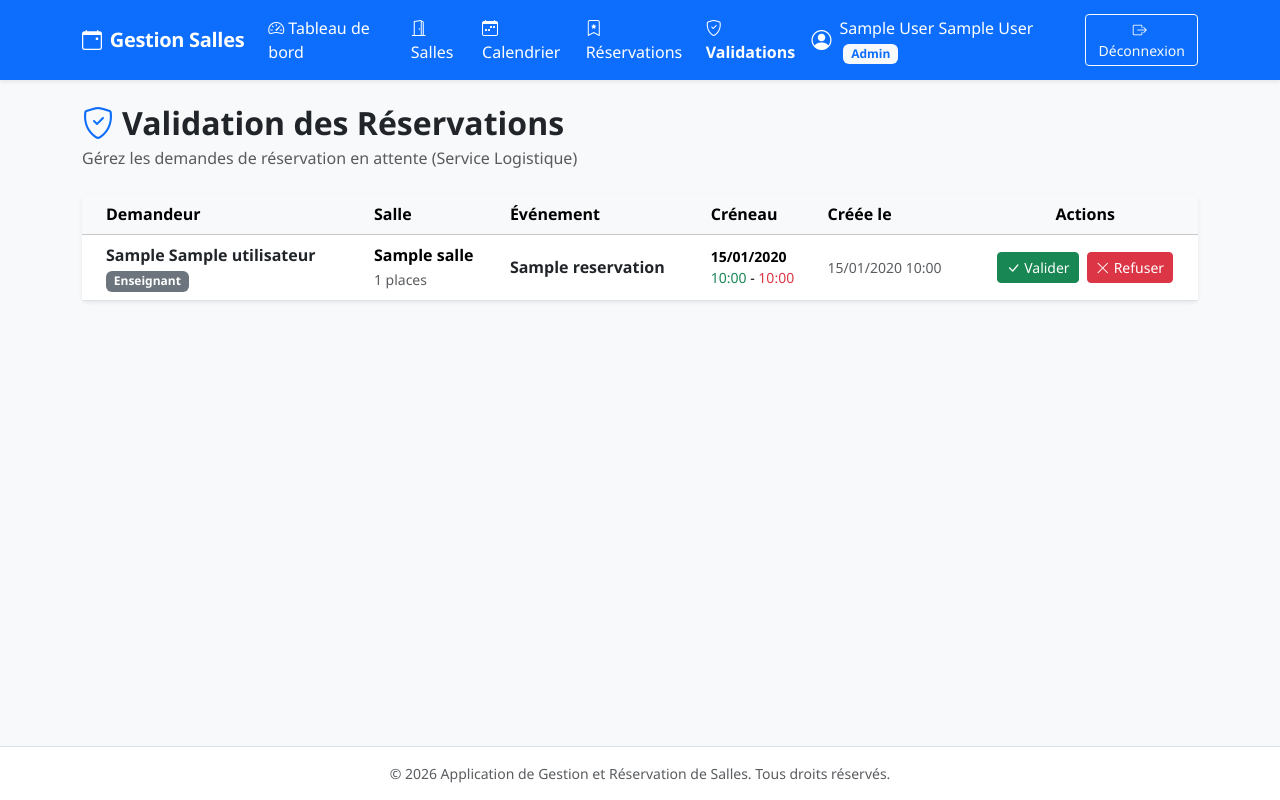
After one commit to Isma-Andri/gestion-reservation-salles, a PHP site: page /reservations/validations in a window 1280 px wide. The commit adds this page. Run offline with PHP 8.4, Linux system fonts and the light colour scheme; the visitor is signed in with stand-in values (Sample User, id 1); tables that the repository leaves empty hold one stand-in row (values such as "Sample post").

Commit message:
feat: implement auto-validation (US09) and manual validation dashboard (US10)

```diff
--- a/public/index.php
+++ b/public/index.php
@@ -86,7 +86,19 @@ switch ($uri) {
         $calendrierController->events();
         break;
 
-    // Routes pour la gestion des réservations (US07, US08)
+    // Routes pour la gestion des réservations (US07, US08, US09, US10)
+    case '/reservations/validations':
+        $reservationController->validations();
+        break;
+
+    case '/reservations/validate':
+        $reservationController->validate();
+        break;
+
+    case '/reservations/reject':
+        $reservationController->reject();
+        break;
+
     case '/reservations':
         $reservationController->index();
         break;
--- a/src/Controllers/ReservationController.php
+++ b/src/Controllers/ReservationController.php
@@ -111,9 +111,9 @@ class ReservationController {
 
             // --- Création si aucune erreur ---
             if (empty($errors)) {
-                // Déterminer le statut initial selon le rôle (préparation US09)
+                // Déterminer le statut initial selon le rôle (US09: Validation automatique)
                 $role = $_SESSION['role'] ?? '';
-                $statut = 'en_attente'; // Par défaut en attente
+                $statut = ($role === 'enseignant' || $role === 'admin') ? 'validee' : 'en_attente';
 
                 $newId = $this->reservationModel->create(
                     $_SESSION['utilisateur_id'],
@@ -276,5 +276,87 @@ class ReservationController {
         ]);
         exit;
     }
+    /**
+     * Liste des réservations en attente (US10 - pour logistique et admin)
+     */
+    public function validations() {
+        $this->requireAuth();
+
+        $role = $_SESSION['role'];
+        if ($role !== 'admin' && $role !== 'logistique') {
+            $_SESSION['flash_error'] = "Accès refusé. Seul le service logistique ou un administrateur peut valider les réservations.";
+            header("Location: /dashboard");
+            exit;
+        }
+
+        $pendingReservations = $this->reservationModel->getPendingForValidation();
+        $pageTitle = "Validation des Réservations";
+
+        require __DIR__ . '/../Views/reservations/validations.php';
+    }
+
+    /**
+     * Valide une réservation (US10)
+     */
+    public function validate() {
+        $this->requireAuth();
+
+        if ($_SERVER['REQUEST_METHOD'] !== 'POST') {
+            header("Location: /reservations/validations");
+            exit;
+        }
+
+        $role = $_SESSION['role'];
+        if ($role !== 'admin' && $role !== 'logistique') {
+            $_SESSION['flash_error'] = "Action non autorisée.";
+            header("Location: /dashboard");
+            exit;
+        }
+
+        $id = (int)($_POST['id'] ?? 0);
+        if ($id > 0) {
+            $result = $this->reservationModel->updateStatut($id, 'validee');
+            if ($result) {
+                $_SESSION['flash_success'] = "Réservation #$id validée avec succès.";
+            } else {
+                $_SESSION['flash_error'] = "Erreur lors de la validation de la réservation.";
+            }
+        }
+
+        header("Location: /reservations/validations");
+        exit;
+    }
+
+    /**
+     * Refuse/rejette une réservation (US10)
+     */
+    public function reject() {
+        $this->requireAuth();
+
+        if ($_SERVER['REQUEST_METHOD'] !== 'POST') {
+            header("Location: /reservations/validations");
+            exit;
+        }
+
+        $role = $_SESSION['role'];
+        if ($role !== 'admin' && $role !== 'logistique') {
+            $_SESSION['flash_error'] = "Action non autorisée.";
+            header("Location: /dashboard");
+            exit;
+        }
+
+        $id = (int)($_POST['id'] ?? 0);
+        if ($id > 0) {
+            $result = $this->reservationModel->updateStatut($id, 'refusee');
+            if ($result) {
+                $_SESSION['flash_success'] = "Réservation #$id refusée.";
+            } else {
+                $_SESSION['flash_error'] = "Erreur lors du refus de la réservation.";
+            }
+        }
+
+        header("Location: /reservations/validations");
+        exit;
+    }
 }
 ?>
--- a/src/Views/layout/navbar.php
+++ b/src/Views/layout/navbar.php
@@ -29,10 +29,17 @@ $currentUri = parse_url($_SERVER['REQUEST_URI'], PHP_URL_PATH);
                         </a>
                     </li>
                     <li class="nav-item">
-                        <a class="nav-link <?php echo strpos($currentUri, '/reservations') === 0 ? 'active fw-bold' : 'text-white'; ?>" href="/reservations">
+                        <a class="nav-link <?php echo strpos($currentUri, '/reservations') === 0 && $currentUri !== '/reservations/validations' ? 'active fw-bold' : 'text-white'; ?>" href="/reservations">
                             <i class="bi bi-bookmark-star me-1"></i>Réservations
                         </a>
                     </li>
+                    <?php if (in_array($_SESSION['role'], ['admin', 'logistique'])): ?>
+                    <li class="nav-item">
+                        <a class="nav-link <?php echo $currentUri === '/reservations/validations' ? 'active fw-bold' : 'text-white'; ?>" href="/reservations/validations">
+                            <i class="bi bi-shield-check me-1"></i>Validations
+                        </a>
+                    </li>
+                    <?php endif; ?>
                 </ul>
                 <div class="d-flex align-items-center text-white me-3">
                     <i class="bi bi-person-circle me-2 fs-5"></i>
--- /dev/null
+++ b/src/Views/reservations/validations.php
@@ -0,0 +1,110 @@
+<?php
+// src/Views/reservations/validations.php
+$pageTitle = $pageTitle ?? "Validation des Réservations";
+require __DIR__ . '/../layout/header.php';
+require __DIR__ . '/../layout/navbar.php';
+
+// Récupérer les messages flash
+$flashSuccess = $_SESSION['flash_success'] ?? null;
+$flashError = $_SESSION['flash_error'] ?? null;
+unset($_SESSION['flash_success'], $_SESSION['flash_error']);
+?>
+
+<div class="container pb-5">
+    <!-- Messages flash -->
+    <?php if ($flashSuccess): ?>
+        <div class="alert alert-success alert-dismissible fade show shadow-sm border-0" role="alert">
+            <i class="bi bi-check-circle-fill me-2"></i><?php echo htmlspecialchars($flashSuccess); ?>
+            <button type="button" class="btn-close" data-bs-dismiss="alert" aria-label="Fermer"></button>
+        </div>
+    <?php endif; ?>
+    <?php if ($flashError): ?>
+        <div class="alert alert-danger alert-dismissible fade show shadow-sm border-0" role="alert">
+            <i class="bi bi-exclamation-triangle-fill me-2"></i><?php echo htmlspecialchars($flashError); ?>
+            <button type="button" class="btn-close" data-bs-dismiss="alert" aria-label="Fermer"></button>
+        </div>
+    <?php endif; ?>
+
+    <!-- En-tête -->
+    <div class="d-flex justify-content-between align-items-center mb-4 flex-wrap gap-3">
+        <div>
+            <h2 class="fw-bold mb-1">
+                <i class="bi bi-shield-check text-primary me-2"></i>Validation des Réservations
+            </h2>
+            <p class="text-muted mb-0">Gérez les demandes de réservation en attente (Service Logistique)</p>
+        </div>
+    </div>
+
+    <!-- Liste des réservations en attente -->
+    <?php if (empty($pendingReservations)): ?>
+        <div class="card border-0 shadow-sm">
+            <div class="card-body text-center py-5">
+                <i class="bi bi-check2-all text-success" style="font-size: 3rem;"></i>
+                <h5 class="text-muted mt-3">Aucune demande en attente</h5>
+                <p class="text-muted">Toutes les réservations ont été traitées.</p>
+            </div>
+        </div>
+    <?php else: ?>
+        <div class="card border-0 shadow-sm">
+            <div class="card-body p-0">
+                <div class="table-responsive">
+                    <table class="table table-hover mb-0 align-middle">
+                        <thead class="table-light">
+                            <tr>
+                                <th class="ps-4">Demandeur</th>
+                                <th>Salle</th>
+                                <th>Événement</th>
+                                <th>Créneau</th>
+                                <th>Créée le</th>
+                                <th class="text-center">Actions</th>
+                            </tr>
+                        </thead>
+                        <tbody>
+                            <?php foreach ($pendingReservations as $res): ?>
+                                <tr>
+                                    <td class="ps-4">
+                                        <div class="fw-bold text-dark"><?php echo htmlspecialchars($res['demandeur_nom']); ?></div>
+                                        <span class="badge bg-secondary text-capitalize"><?php echo htmlspecialchars($res['demandeur_role']); ?></span>
+                                    </td>
+                                    <td>
+                                        <div class="fw-semibold"><?php echo htmlspecialchars($res['salle_nom']); ?></div>
+                                        <small class="text-muted"><?php echo (int)$res['salle_capacite']; ?> places</small>
+                                    </td>
+                                    <td>
+                                        <div class="fw-semibold text-dark"><?php echo htmlspecialchars($res['titre_evenement']); ?></div>
+                                    </td>
+                                    <td>
+                                        <div class="small fw-semibold"><?php echo date('d/m/Y', strtotime($res['date_debut'])); ?></div>
+                                        <div class="small">
+                                            <span class="text-success"><?php echo date('H:i', strtotime($res['date_debut'])); ?></span> -
+                                            <span class="text-danger"><?php echo date('H:i', strtotime($res['date_fin'])); ?></span>
+                                        </div>
+                                    </td>
+                                    <td class="small text-muted"><?php echo date('d/m/Y H:i', strtotime($res['date_creation'])); ?></td>
+                                    <td class="text-center">
+                                        <div class="d-flex gap-2 justify-content-center">
+                                            <form method="POST" action="/reservations/validate" class="d-inline">
+                                                <input type="hidden" name="id" value="<?php echo $res['id']; ?>">
+                                                <button type="submit" class="btn btn-success btn-sm" title="Valider">
+                                                    <i class="bi bi-check-lg me-1"></i>Valider
+                                                </button>
+                                            </form>
+                                            <form method="POST" action="/reservations/reject" class="d-inline" onsubmit="return confirm('Refuser cette réservation ?');">
+                                                <input type="hidden" name="id" value="<?php echo $res['id']; ?>">
+                                                <button type="submit" class="btn btn-danger btn-sm" title="Refuser">
+                                                    <i class="bi bi-x-lg me-1"></i>Refuser
+                                                </button>
+                                            </form>
+                                        </div>
+                                    </td>
+                                </tr>
+                            <?php endforeach; ?>
+                        </tbody>
+                    </table>
+                </div>
+            </div>
+        </div>
+    <?php endif; ?>
+</div>
+
+<?php require __DIR__ . '/../layout/footer.php'; ?>
```
Also changed, not shown: docs/06_mardi_s2_validation.md (added, +69 -0 lines).
